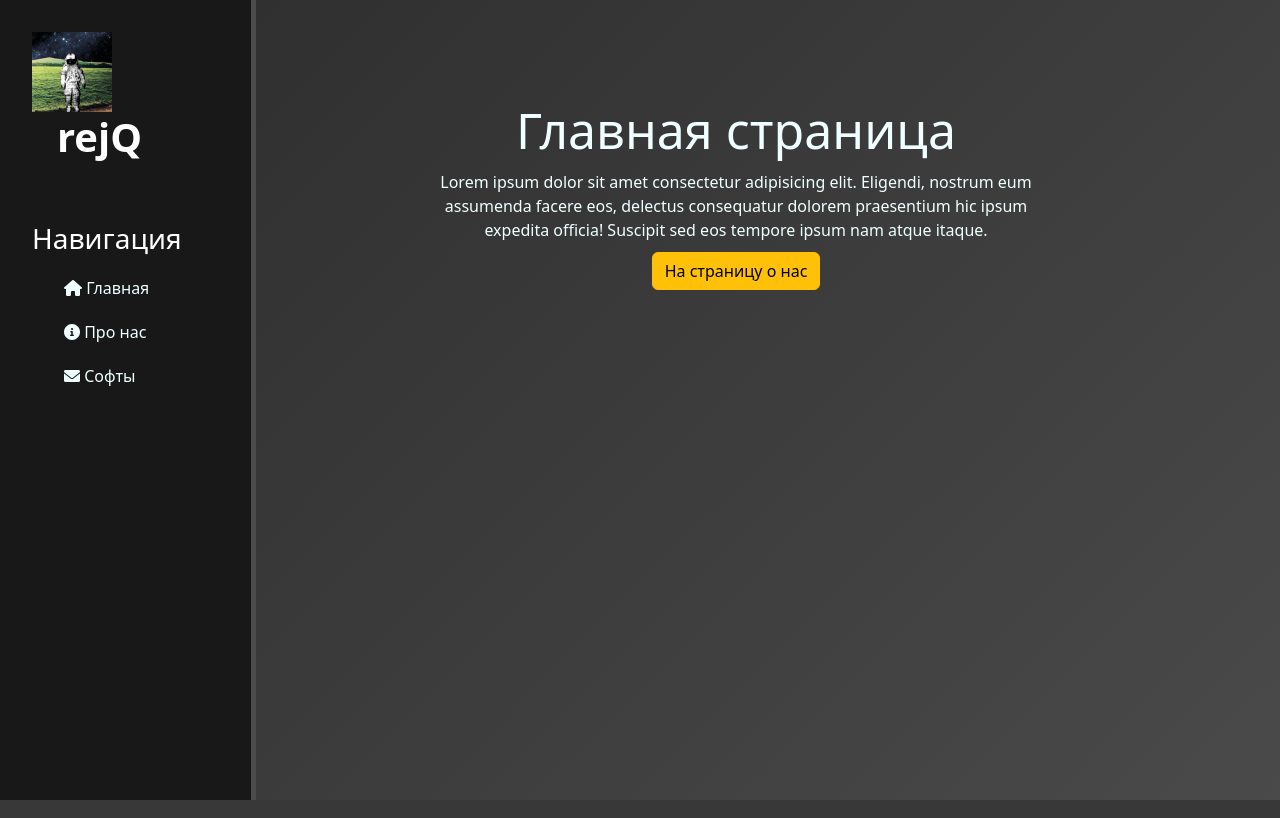
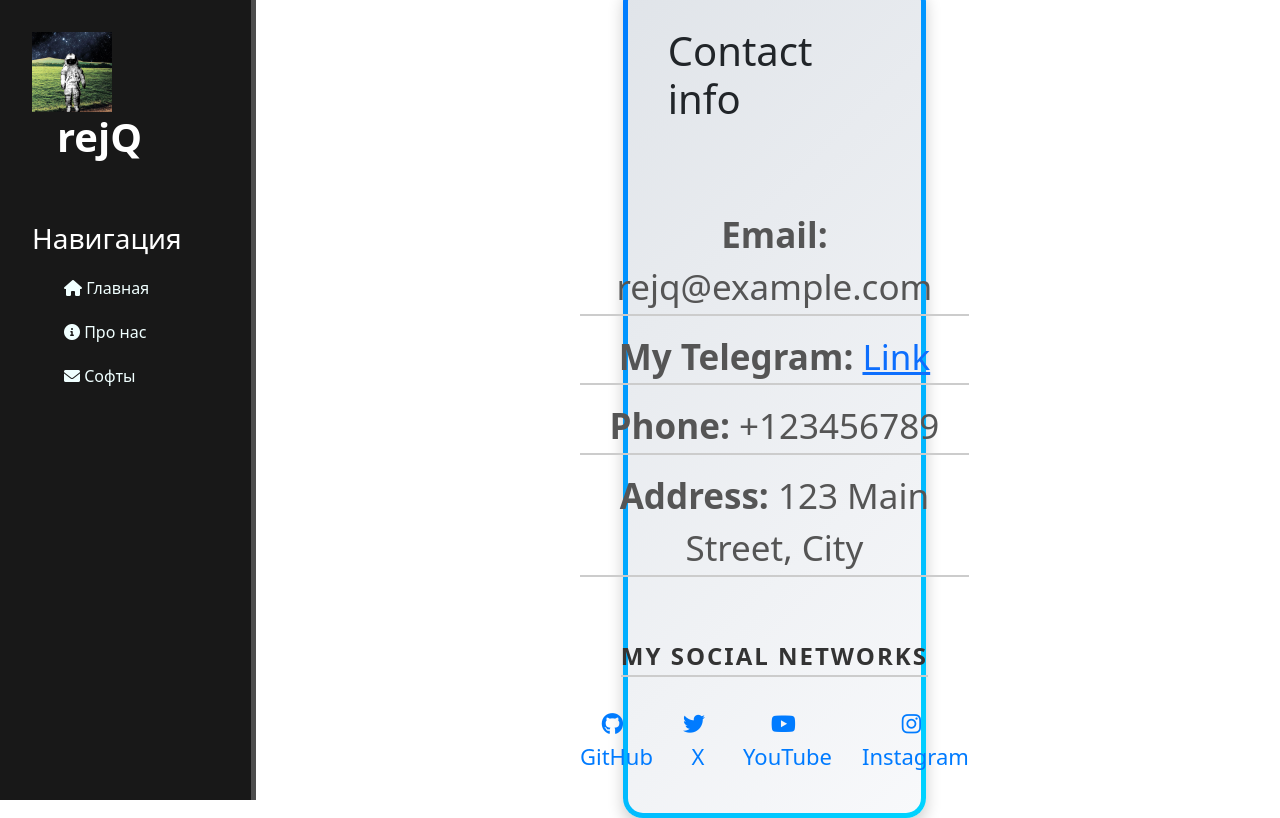
Before and after one commit to rejQQQ/django, a Django app: page / in a window 1280 px wide. Run offline with Django 5.2, Linux system fonts and the light colour scheme.

Commit message:
main design

```diff
--- a/main/static/main/css/main.css
+++ b/main/static/main/css/main.css
@@ -1,22 +1,33 @@
+/* Центрирование страницы */
 body {
-    background: linear-gradient(135deg, #2c2c2c, #4a4a4a); /* Градиент от темного серого к более светлому серому */
+    font-family: Arial, sans-serif;
+    background-color: #f4f4f9; /* Светлый фон */
+    margin: 0;
+    padding: 0;
+    display: flex; /* Используем Flexbox */
+    height: 100vh; /* Высота экрана для центрирования */
+    justify-content: center; /* Центрирование по горизонтали */
+    align-items: center; /* Центрирование по вертикали */
 }
 
-aside{
-    float: left;
+/* Стили для бокового меню */
+aside {
     background: #181818;
-    width: 20%;
+    width: 20%; /* Фиксированная ширина */
     padding: 2.5%;
-    height: 100vh;
+    height: 100vh; /* Высота на весь экран */
     color: #fff;
     border-right: 5px solid #4d4d4d;
+    position: sticky;
+    top: 0;
+}
 
-}
-aside img{
+aside img {
     width: 80px;
     float: left;
 }
-aside .logo{
+
+aside .logo {
     font-size: 40px;
     margin-left: 25px;
     font-weight: bold;
@@ -24,50 +35,110 @@ aside .logo{
     top: -5px;
 }
 
-aside h3{
+aside h3 {
     margin-top: 50px;
     font-size: 28px;
 }
-aside ul{list-style: none;}
+
+aside ul {
+    list-style: none;
+}
+
 aside ul li a {
-    color: inherit; /* Убирает стандартный цвет ссылки */
     color: azure;
-    text-decoration: none; /* Убирает подчеркивание */
+    text-decoration: none;
 }
-aside ul li{
+
+aside ul li {
     color: #1c0b0b;
     display: block;
     margin-top: 20px;
-    transition: transform .3s ease;
+    transition: transform 0.3s ease;
 }
 
-aside ul li:hover, aside ul li:hover a{
+aside ul li:hover, aside ul li:hover a {
     color: #eb5959;
     text-decoration: none;
     transform: scale(1.05);
 }
 
-main .features{
-    float: left;
-    color: azure;
-    margin-top: 100px;
-    text-align: center;
-    width: 75%;
-}
-main .features h1{font-size: 50px;}
-main .features p{max-width: 600px; margin: 10px auto;}
-
-
-.alert-warning{
-    float: left;
-    clear: both;
-    width: 100%;
-    margin: 20px 34%;
-    text-align: left;
+/* Центральный блок */
+main {
+    flex: 1; /* Занимает оставшееся пространство */
+    display: flex; /* Flexbox для центрирования */
+    justify-content: center; /* Центрирование по горизонтали */
+    align-items: center; /* Центрирование по вертикали */
+    width: 100%; /* Чтобы занимал всю доступную ширину */
+    height: 100vh; /* Высота контентной области */
+    padding-left: 1%; /* Учитываем ширину боковой панели */
 }
 
-form{
-    margin-left: 32%;
-    width: 500px;
-    margin-top: 50px;
+.center-box {
+    width: 30%; /* Ширина блока */
+    max-width: 1000px;
+    padding: 40px; /* Внутренние отступы */
+    background: linear-gradient(135deg, #e0e4e9, #f8f9fb); /* Внутренний градиент */
+    border: 5px solid transparent; /* Границы как основа для градиента */
+    background-image: linear-gradient(135deg, #e0e4e9, #f8f9fb), /* Внутренний фон */
+                      linear-gradient(135deg, #007bff, #00d4ff); /* Градиентная рамка */
+    background-origin: border-box;
+    background-clip: padding-box, border-box; /* Фон внутри и рамка снаружи */
+    box-shadow: 0 8px 16px rgba(0, 0, 0, 0.2); /* Тень */
+    border-radius: 20px; /* Скруглённые углы */
+    display: flex; /* Центрирование содержимого */
+    flex-direction: column;
+    justify-content: flex-start; /* Расположение блоков сверху */
+    align-items: center;
 }
+
+/* Контактная информация */
+.contact-info {
+    margin-top: 30px; /* Отступ сверху для блока */
+    text-align: center;
+}
+
+.contact-info p {
+    font-size: 35px; /* Увеличенный размер текста */
+    color: #555555;
+    margin: 15px 0; /* Уменьшенные отступы между абзацами */
+    border-bottom: 2px solid #ccc; /* Нижняя граница */
+}
+
+/* Заголовок My Social Networks */
+.social-title {
+    font-size: 24px; /* Размер шрифта */
+    font-weight: bold; /* Жирный текст */
+    color: #333333; /* Цвет текста */
+    margin-top: 50px; /* Отступ сверху */
+    margin-bottom: 20px; /* Отступ снизу */
+    text-align: center; /* Выравнивание по центру */
+    text-transform: uppercase; /* Преобразование в верхний регистр */
+    letter-spacing: 2px; /* Расстояние между буквами */
+    border-bottom: 2px solid #ccc; /* Нижняя граница */
+    display: inline-block; /* Длина текста по содержимому */
+    padding-bottom: 5px; /* Отступ под текстом */
+}
+
+/* Ссылки на социальные сети */
+.social-links {
+    display: flex;
+    justify-content: center;
+    gap: 30px; /* Расстояние между ссылками */
+    margin-top: 10px; /* Небольшой отступ сверху для ссылок */
+}
+
+/* Стили для каждой ссылки */
+.social-link {
+    text-decoration: none;
+    font-size: 22px; /* Увеличенный размер текста */
+    color: #007bff;
+    transition: color 0.3s ease;
+}
+
+.social-link i {
+    margin-right: 8px; /* Отступ между иконкой и текстом */
+}
+
+.social-link:hover {
+    color: #0056b3;
+}
--- a/main/templates/main/index.html
+++ b/main/templates/main/index.html
@@ -3,12 +3,25 @@
 {% block title %}Главная{% endblock %}
 
 {% block content %}
-    <div class="features">
-        <h1>{{ title }}</h1>
-        <p>Lorem ipsum dolor sit amet consectetur adipisicing elit. Eligendi, nostrum eum assumenda facere eos, delectus consequatur dolorem praesentium hic ipsum expedita officia! Suscipit sed eos tempore ipsum nam atque itaque.</p>
-        <button class="btn btn btn-warning">На страницу о нас</button>
+<div class="center-box">
+    <h1 class="nickname">Contact info</h1>
+    <hr>
+    <div class="contact-info">
+        <p><strong>Email:</strong> rejq@example.com</p>
+        <p><strong>My Telegram:</strong> <a href="https://t.me/rejq">Link</a></p>
+        <p><strong>Phone:</strong> +123456789</p>
+        <p><strong>Address:</strong> 123 Main Street, City</p>
 
+        <!-- Добавляем заголовок перед ссылками -->
+        <h3 class="social-title">My Social Networks</h3>
 
+        <div class="social-links">
+            <a href="https://github.com/rejq" target="_blank" class="social-link"><i class="fab fa-github"></i> GitHub</a>
+            <a href="https://x.com/rejq" target="_blank" class="social-link"><i class="fab fa-twitter"></i> X</a>
+            <a href="https://www.youtube.com/channel/rejq" target="_blank" class="social-link"><i class="fab fa-youtube"></i> YouTube</a>
+            <a href="https://instagram.com/rejq" target="_blank" class="social-link"><i class="fab fa-instagram"></i> Instagram</a>
+        </div>
     </div>
+</div>
 
 {% endblock %}
```
